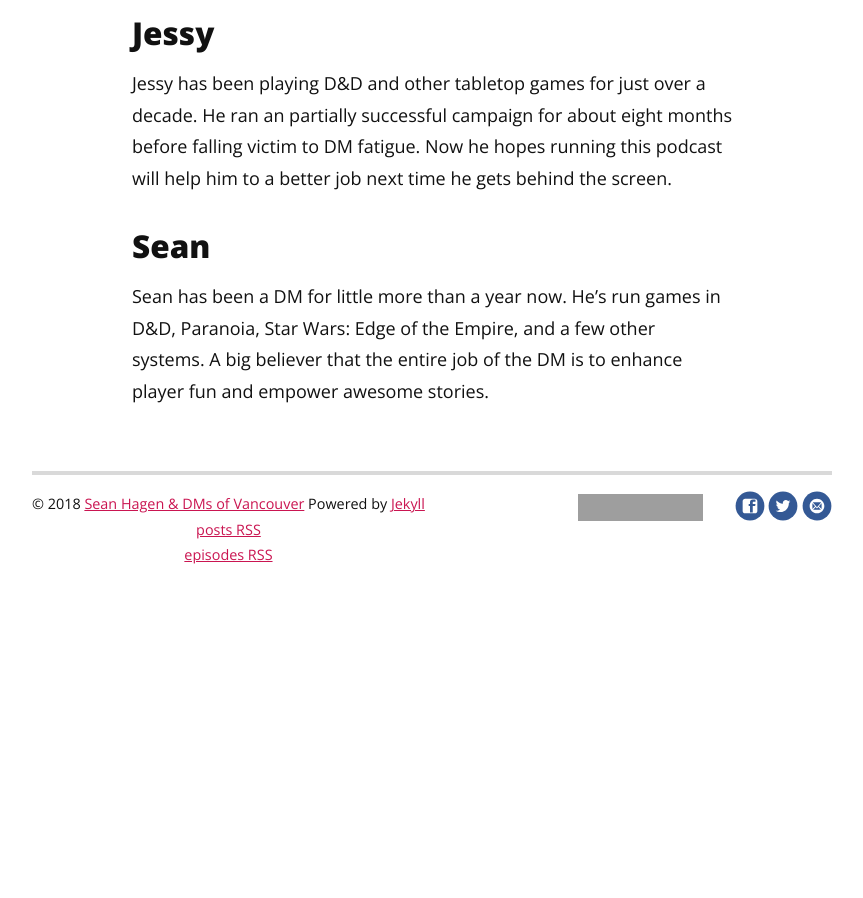
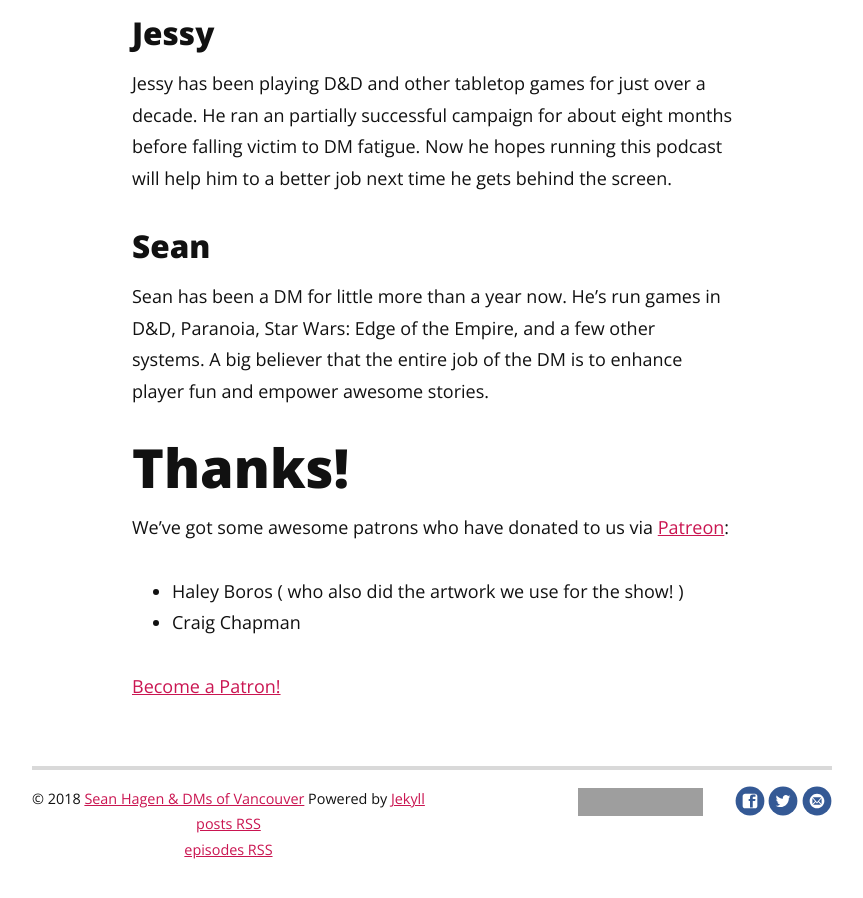
Before and after one commit to seanhagen/dms-of-vancouver, a Jekyll site: the page built from about.md, in a window 1280 px wide and 900 px high, scrolled down 1387 px. Shown: the whole window, without its empty margins (208-1071 px from the left). Built offline with Jekyll 4.4.1, drawn with Linux system fonts in a browser that asks for light colours; nearby versions of some CDN libraries; comment, search, counter and statistics services are not loaded; before the commit the page ends 1993 px from its top, so only the background shows below that; grey boxes are pictures that could not be loaded.

Commit message:
Update About page with 'Thank You' credits & patreon button

```diff
--- a/about.md
+++ b/about.md
@@ -48,3 +48,13 @@ screen.
 Sean has been a DM for little more than a year now. He's run games in D&D,
 Paranoia, Star Wars: Edge of the Empire, and a few other systems. A big believer
 that the entire job of the DM is to enhance player fun and empower awesome stories.
+
+# Thanks!
+
+We've got some awesome patrons who have donated to us via
+[Patreon](https://patreon.com/dmsofvancouver):
+
+* Haley Boros ( who also did the artwork we use for the show! )
+* Craig Chapman
+
+<a href="https://www.patreon.com/bePatron?u=5814027" data-patreon-widget-type="become-patron-button">Become a Patron!</a><script async src="https://c6.patreon.com/becomePatronButton.bundle.js"></script>
```
